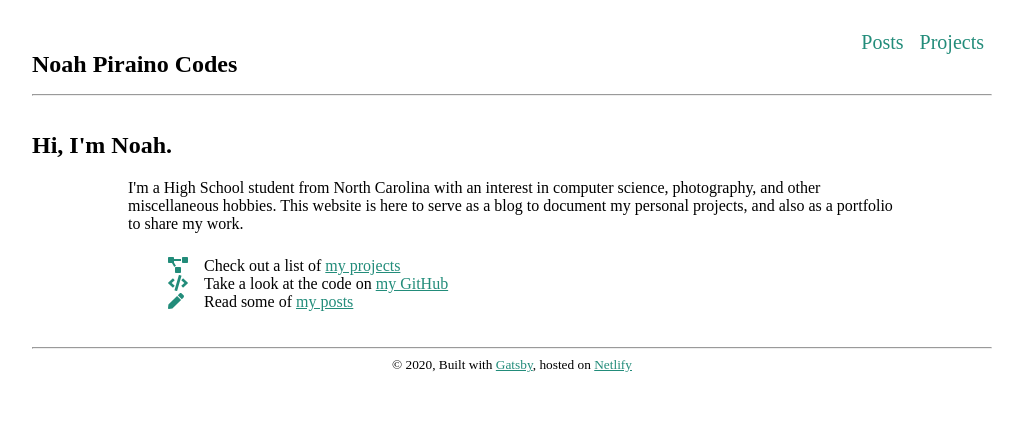
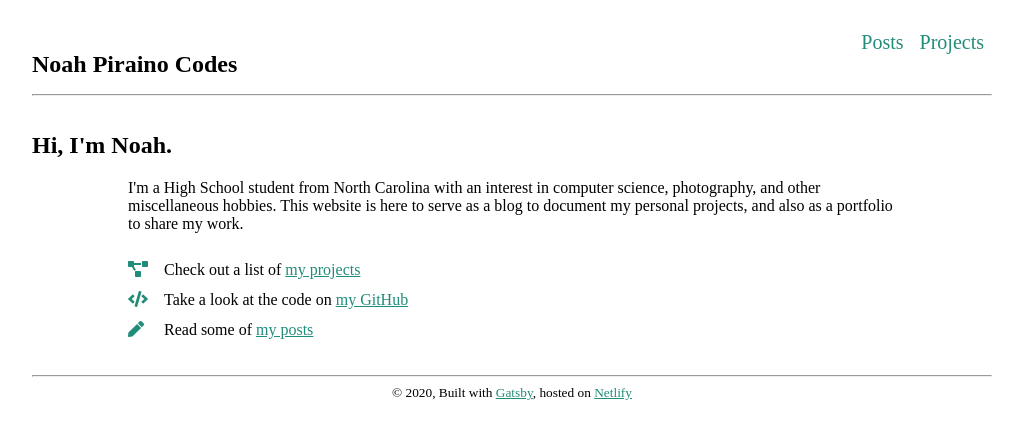
Before and after one commit to PenguinSnail/noahpiraino.codes, a Gatsby site: page / in a window 1280 px wide. Shown: the whole page, without its empty margins (128-1151 px from the left). Built offline with nearby package versions, Linux system fonts and the light colour scheme; Gatsby itself is replaced by a stand-in of ours.

Commit message:
use css grid for the home links list (allows the icons to appear as the list bullets with proper text indent)

```diff
--- a/src/pages/index.js
+++ b/src/pages/index.js
@@ -22,32 +22,64 @@ const IndexPage = () => {
 						to serve as a blog to document my personal projects, and also as a portfolio
 						to share my work.
 					</div>
-					<ul className="home-link-list">
-						<li>
-							<div className="home-link-list-icon-container">
+					<div className="home-links-container">
+						<div style={{
+							gridColumnStart: 1,
+							gridColumnEnd: 2,
+							gridRowStart: 1,
+							gridRowEnd: 2
+						}}>
 							<Link to="/projects">
 								<FontAwesomeIcon icon={faProjectDiagram} />
 							</Link>
 						</div>
+						<div style={{
+							gridColumnStart: 2,
+							gridColumnEnd: 3,
+							gridRowStart: 1,
+							gridRowEnd: 2
+						}}>
 							Check out a list of <Link to="/projects">my projects</Link>
-						</li>
-						<li>
-							<div className="home-link-list-icon-container">
+						</div>
+
+						<div style={{
+							gridColumnStart: 1,
+							gridColumnEnd: 2,
+							gridRowStart: 2,
+							gridRowEnd: 3
+						}}>
 							<a href="https://github.com/penguinsnail/">
 								<FontAwesomeIcon icon={faCode} />
 							</a>
 						</div>
+						<div style={{
+							gridColumnStart: 2,
+							gridColumnEnd: 3,
+							gridRowStart: 2,
+							gridRowEnd: 3
+						}}>
 							Take a look at the code on <a href="https://github.com/penguinsnail/">my GitHub</a>
-						</li>
-						<li>
-							<div className="home-link-list-icon-container">
+						</div>
+
+						<div style={{
+							gridColumnStart: 1,
+							gridColumnEnd: 2,
+							gridRowStart: 3,
+							gridRowEnd: 4
+						}}>
 							<Link to="/posts">
 								<FontAwesomeIcon icon={faPen} />
 							</Link>
 						</div>
+						<div style={{
+							gridColumnStart: 2,
+							gridColumnEnd: 3,
+							gridRowStart: 3,
+							gridRowEnd: 4
+						}}>
 							Read some of <Link to="/posts">my posts</Link>
-						</li>
-					</ul>
+						</div>
+					</div>
 				</div>
 			</div>
 		</Layout>
--- a/src/styles/index.scss
+++ b/src/styles/index.scss
@@ -1,13 +1,11 @@
 @import './variables.scss';
 
-.home-link-list {
-	margin-top: 1.5rem;
-	list-style-type: none;
+.home-links-container {
+	display: grid;
+	grid-template-columns: 2.25rem auto;
+	margin-top: 1rem;
 }
 
-.home-link-list-icon-container {
-	width: 1.25rem;
-	margin-right: 1rem;
-	display: inline-block;
-	color: $link-color;
+.home-links-container > * {
+	margin-top: 0.75rem;
 }
```
Lines whose indentation alone changed are shown as unchanged.
